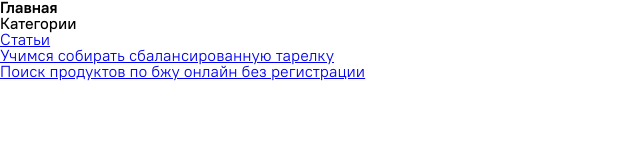
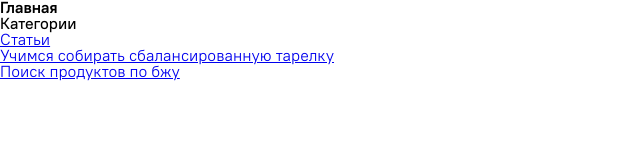
Before and after one commit to HSEADC/tarelka, a website built with webpack: page src/index.html in a window 1280 px wide. Shown: the whole page, without its empty margins (0-640 px from the left). Built offline with nearby package versions, Linux system fonts and the light colour scheme; a web font is replaced by a local one.

Commit message:
удалила текст

```diff
--- a/src/index.html
+++ b/src/index.html
@@ -16,7 +16,7 @@
           >Учимся собирать сбалансированную тарелку</a
         >
       </li>
-      <li><a href="pages/search.html">Поиск продуктов по бжу онлайн без регистрации</a></li>
+      <li><a href="pages/search.html">Поиск продуктов по бжу</a></li>
     </ul>
   </body>
 </html>
```
